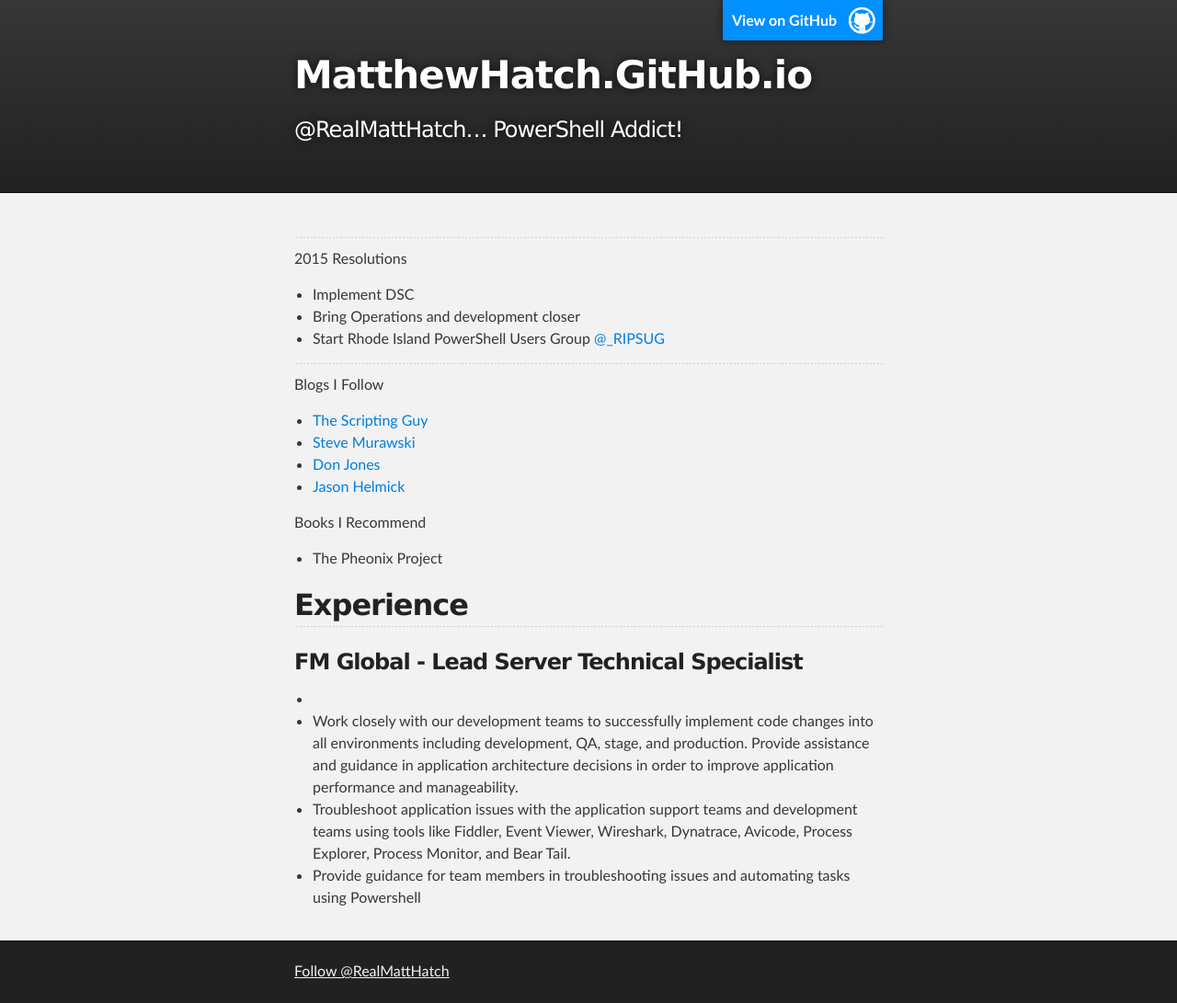
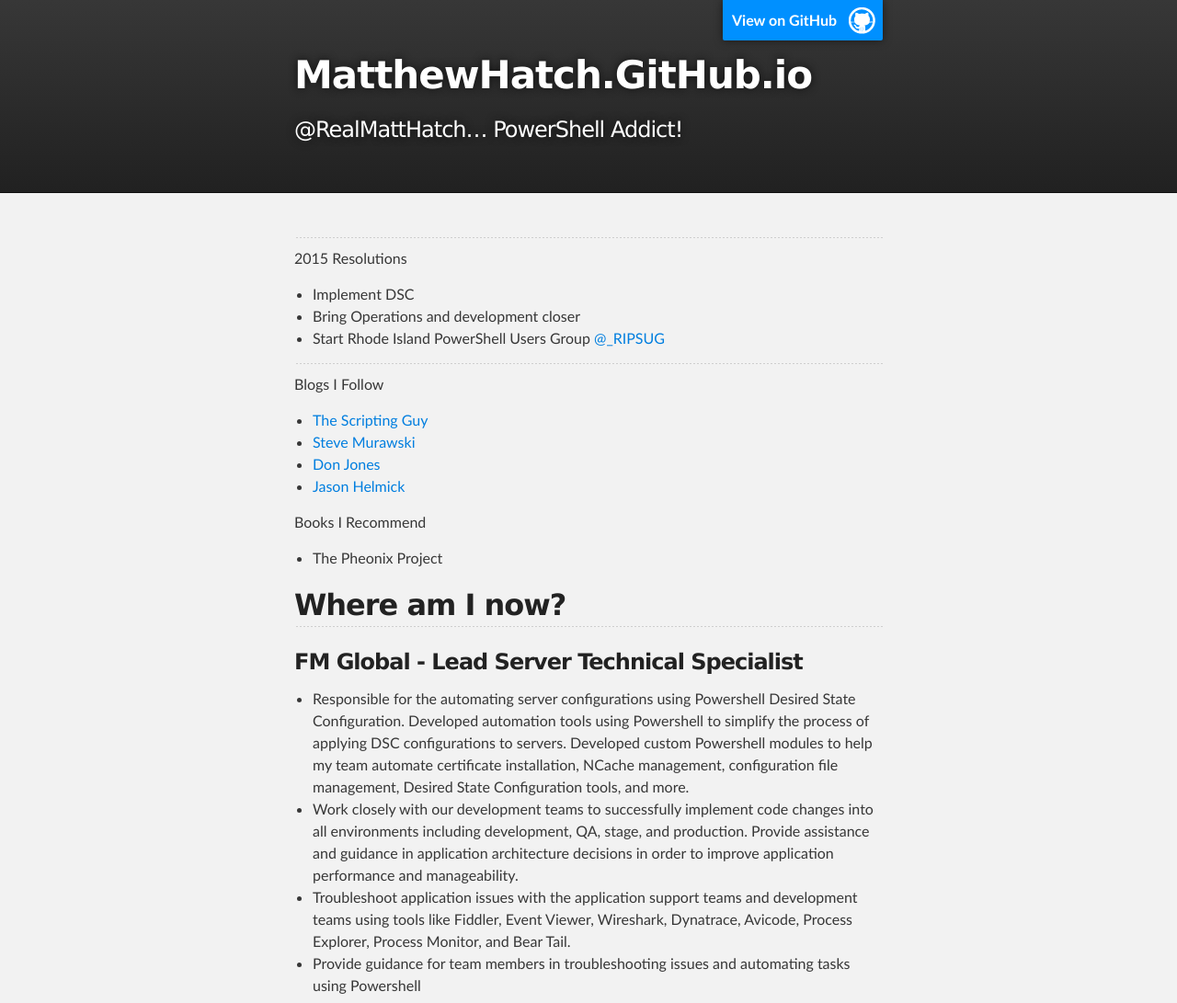
Before and after one commit to matthewhatch/matthewhatch.github.io, a plain HTML site: page index.html in a window 1280 px wide. Shown: the top 1091 px of the page at 92% size. Drawn offline with Linux system fonts and the light colour scheme.

Commit message:
Text changes

```diff
--- a/index.html
+++ b/index.html
@@ -51,11 +51,13 @@
 <li>The Pheonix Project</li>
 </ul>
 
-<h2>Experience</h2>
+<h2>Where am I now?</h2>
 <h3>FM Global - Lead Server Technical Specialist</h3>
 <ul>
-<li><Responsible for the automating server configurations using Powershell Desired State Configuration. Developed automation tools using Powershell to simplify the process of applying DSC configurations to servers.
-Developed custom Powershell modules to help my team automate certificate installation, NCache management, configuration file management, Desired State Configuration tools, and more. </li>
+
+<li>Responsible for the automating server configurations using Powershell Desired State Configuration. Developed automation tools using Powershell to simplify the process of applying DSC configurations to servers.
+Developed custom Powershell modules to help my team automate certificate installation, NCache management, configuration file management, Desired State Configuration tools, and more.
+</li>
 
 <li>
    Work closely with our development teams to successfully implement code changes into all environments including development, QA, stage, and production. Provide assistance and guidance in application architecture decisions in order to improve application performance and manageability.
```
